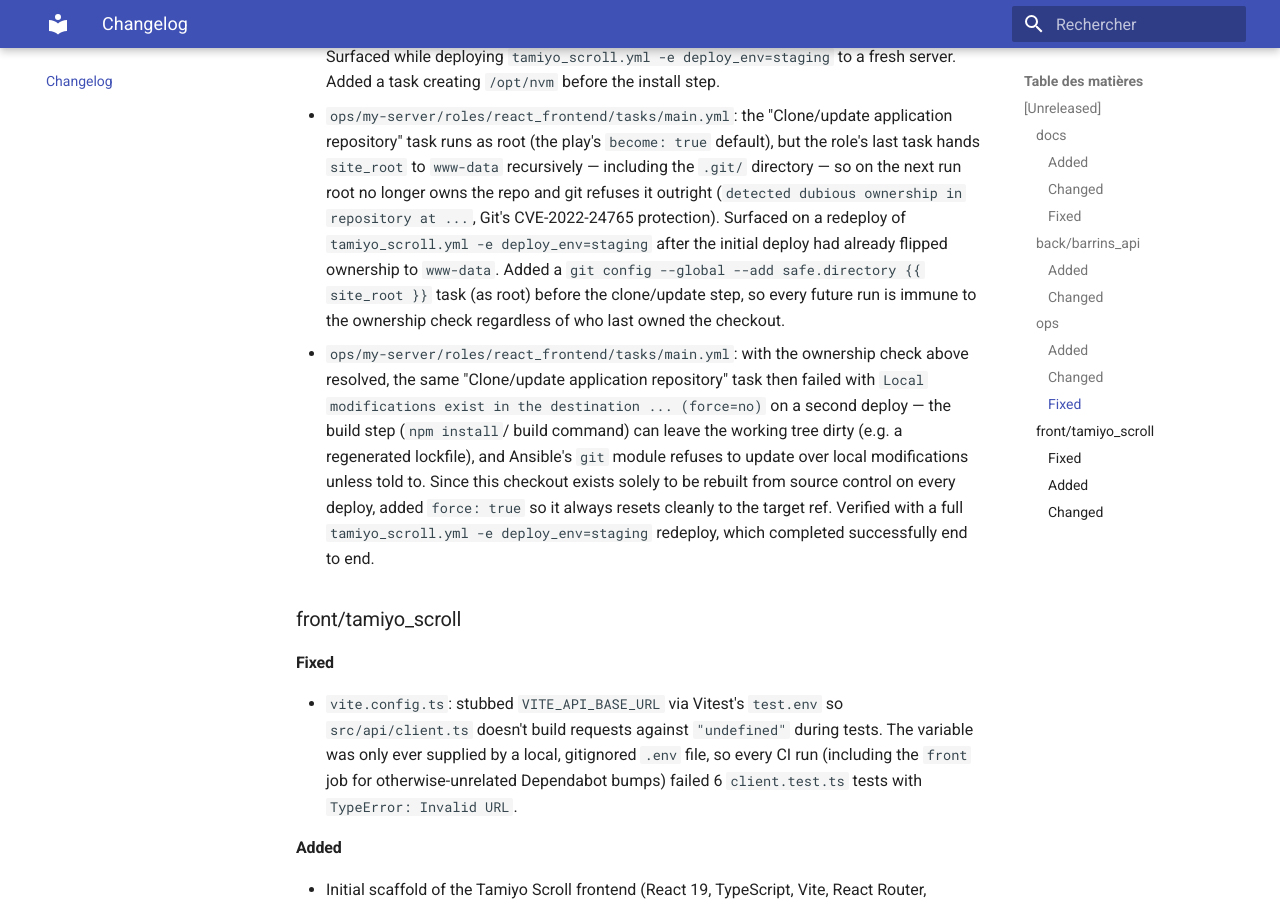
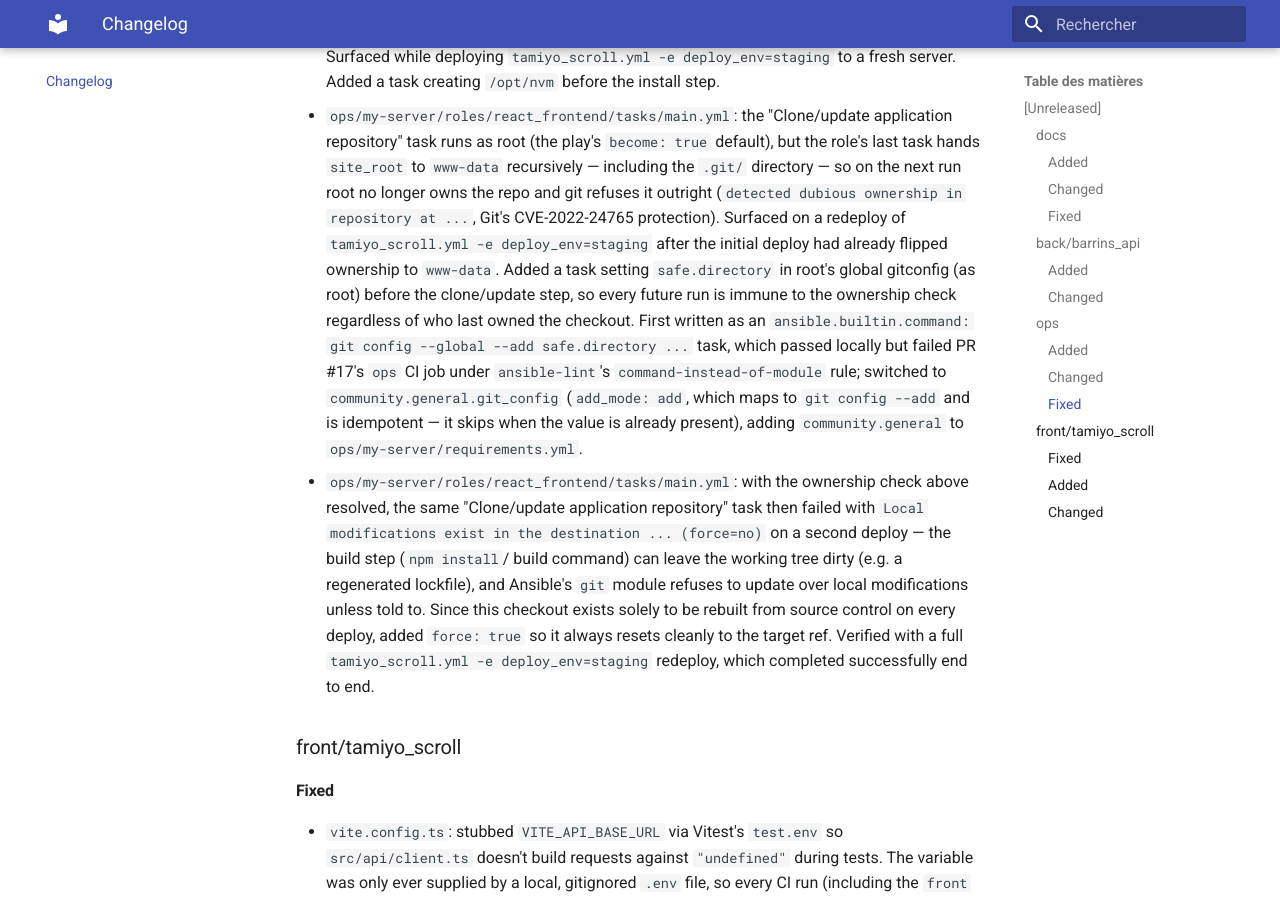
Before and after one commit to Spigushe/barrins-project, an MkDocs documentation site: the page built from docs/content/CHANGELOG.md, in a window 1280 px wide and 900 px high, scrolled down 8563 px. Built offline with MkDocs 1.6.1 and Material for MkDocs 9.7.7, drawn with Linux system fonts in a browser that asks for light colours.

Commit message:
fix(ops): update git ownership handling in react_frontend role and add community.general dependency

```diff
--- a/docs/content/CHANGELOG.md
+++ b/docs/content/CHANGELOG.md
@@ -413,9 +413,16 @@ sub-repos with actual changes appear in a given release.
   ownership in repository at ...`, Git's CVE-2022-24765 protection).
   Surfaced on a redeploy of `tamiyo_scroll.yml -e deploy_env=staging`
   after the initial deploy had already flipped ownership to `www-data`.
-  Added a `git config --global --add safe.directory {{ site_root }}` task
-  (as root) before the clone/update step, so every future run is immune
-  to the ownership check regardless of who last owned the checkout.
+  Added a task setting `safe.directory` in root's global gitconfig (as
+  root) before the clone/update step, so every future run is immune to
+  the ownership check regardless of who last owned the checkout. First
+  written as an `ansible.builtin.command: git config --global --add
+  safe.directory ...` task, which passed locally but failed PR #17's
+  `ops` CI job under `ansible-lint`'s `command-instead-of-module` rule;
+  switched to `community.general.git_config` (`add_mode: add`, which
+  maps to `git config --add` and is idempotent — it skips when the
+  value is already present), adding `community.general` to
+  `ops/my-server/requirements.yml`.
 - `ops/my-server/roles/react_frontend/tasks/main.yml`: with the ownership
   check above resolved, the same "Clone/update application repository"
   task then failed with `Local modifications exist in the destination
```
Also changed, not shown: 2 other files.
